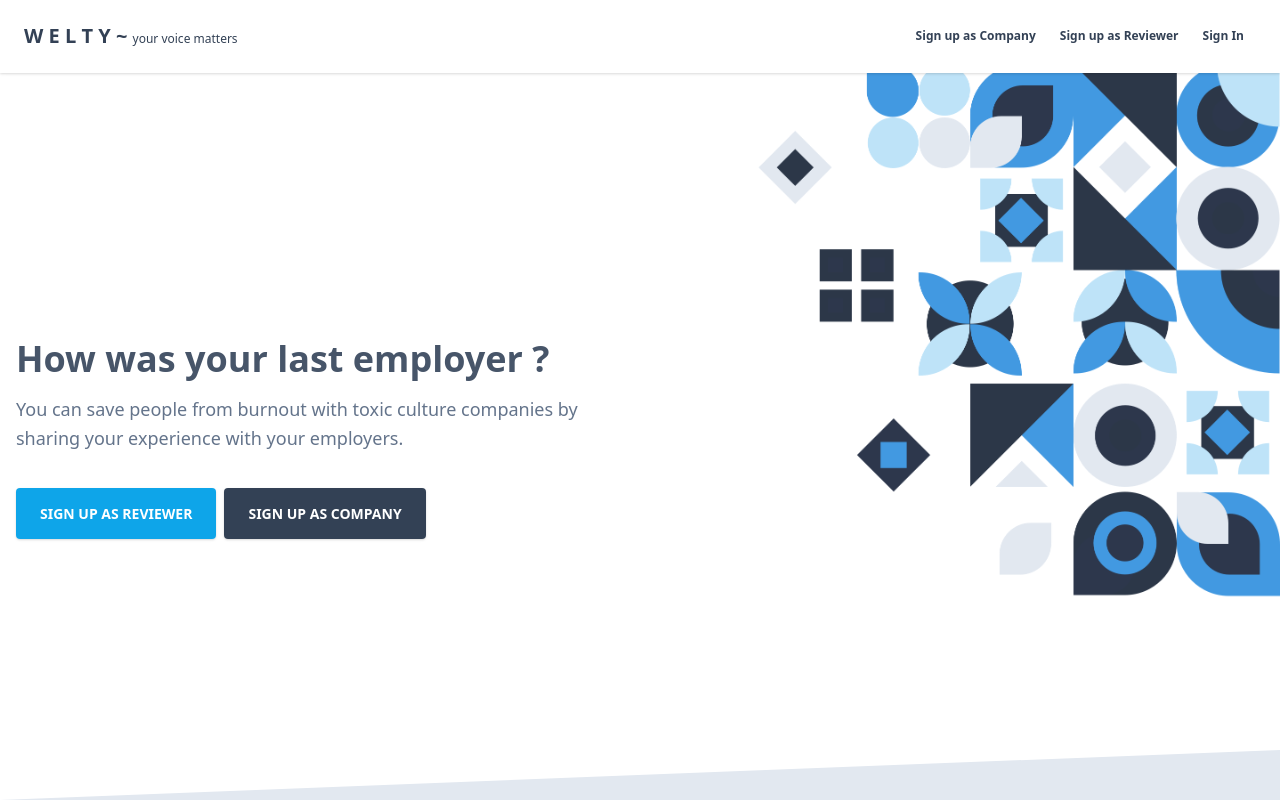
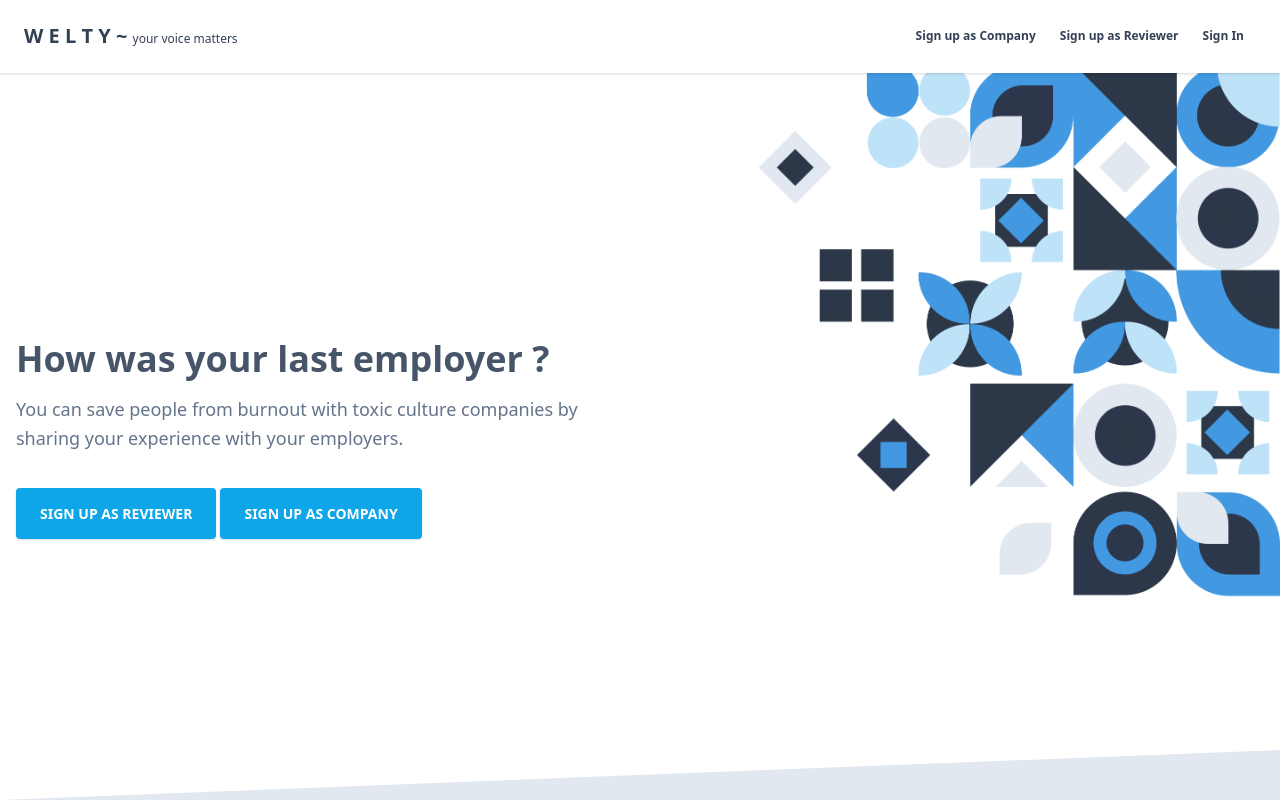
Before and after one commit to itskhurrams/Orbit, a React (Create React App) app in the folder client/: page / in a window 1280 px wide. Shown: the top 800 px of the page. Built offline with nearby package versions, Linux system fonts and the light colour scheme.

Commit message:
NavLink added

```diff
--- a/client/src/components/navbars/NavbarHome.jsx
+++ b/client/src/components/navbars/NavbarHome.jsx
@@ -1,5 +1,5 @@
 import React from 'react';
-import { Link } from 'react-router-dom';
+import { NavLink } from 'react-router-dom';
 // import logo from '../../assets/images/logo.png';
 
 const NavbarHome = (props) => {
@@ -8,13 +8,13 @@ const NavbarHome = (props) => {
     <nav className='top-0 fixed z-50 w-full flex flex-wrap items-center justify-between px-2 py-3 navbar-expand-lg bg-white shadow'>
       <div className='container px-4 mx-auto flex flex-wrap items-center justify-between'>
         <div className='w-full relative flex justify-between lg:w-auto lg:static lg:block lg:justify-start'>
-          <Link
+          <NavLink
             to='/'
             className='text-blueGray-700 text-xl font-bold leading-relaxed inline-block mr-4 py-2 whitespace-nowrap tracking-widest'
           >
             W E L T Y ~{' '}
             <span className='text-xs font-normal'>your voice matters</span>
-          </Link>
+          </NavLink>
           <button
             className='cursor-pointer text-xl leading-none px-3 py-1 border border-solid border-transparent rounded bg-transparent block lg:hidden outline-none focus:outline-none'
             type='button'
@@ -33,30 +33,29 @@ const NavbarHome = (props) => {
           <ul className='flex flex-col lg:flex-row list-none lg:ml-auto'>
             <li className='flex items-center'> </li>
             <li className='flex items-center'>
-              <a
+              <NavLink
                 className='hover:text-blueGray-500 text-blueGray-700 px-3 py-4 lg:py-2 flex items-center text-xs font-bold'
-                href='/CompanySignup'
+                to='/CompanySignup'
               >
                 Sign up as Company
-              </a>
+              </NavLink>
             </li>
 
             <li className='flex items-center'>
-              <a
+              <NavLink
                 className='hover:text-blueGray-500 text-blueGray-700 px-3 py-4 lg:py-2 flex items-center text-xs font-bold'
-                href='/ReviewerSignup'
+                to='/ReviewerSignup'
               >
                 Sign up as Reviewer
-              </a>
+              </NavLink>
             </li>
-
             <li className='flex items-center'>
-              <a
+              <NavLink
                 className='hover:text-blueGray-500 text-blueGray-700 px-3 py-4 lg:py-2 flex items-center text-xs font-bold'
-                href='/SignIn'
+                to='/SignIn'
               >
                 Sign In
-              </a>
+              </NavLink>
             </li>
           </ul>
         </div>
--- a/client/src/views/Home.jsx
+++ b/client/src/views/Home.jsx
@@ -1,6 +1,7 @@
 import FooterDesktop from '../components/footers/FooterDesktop';
 import pattrenImage from '../assets/images/pattern_react.png';
 import NavbarHome from '../components/navbars/NavbarHome';
+import { NavLink } from 'react-router-dom';
 
 const Home = () => (
   <>
@@ -17,18 +18,18 @@ const Home = () => (
               sharing your experience with your employers.
             </p>
             <div className='mt-12'>
-              <a
-                href='/ReviewerSignup'
+              <NavLink
                 className='get-started text-white font-bold px-6 py-4 rounded outline-none focus:outline-none mr-1 mb-1 bg-lightBlue-500 active:bg-lightBlue-600 uppercase text-sm shadow hover:shadow-lg ease-linear transition-all duration-150'
+                to='/ReviewerSignup'
               >
                 Sign up as Reviewer
-              </a>
-              <a
-                href='/CompanySignup'
-                className='github-star ml-1 text-white font-bold px-6 py-4 rounded outline-none focus:outline-none mr-1 mb-1 bg-blueGray-700 active:bg-blueGray-600 uppercase text-sm shadow hover:shadow-lg ease-linear transition-all duration-150'
+              </NavLink>
+              <NavLink
+                className='get-started text-white font-bold px-6 py-4 rounded outline-none focus:outline-none mr-1 mb-1 bg-lightBlue-500 active:bg-lightBlue-600 uppercase text-sm shadow hover:shadow-lg ease-linear transition-all duration-150'
+                to='/CompanySignup'
               >
                 Sign up as Company
-              </a>
+              </NavLink>
             </div>
           </div>
         </div>
```
